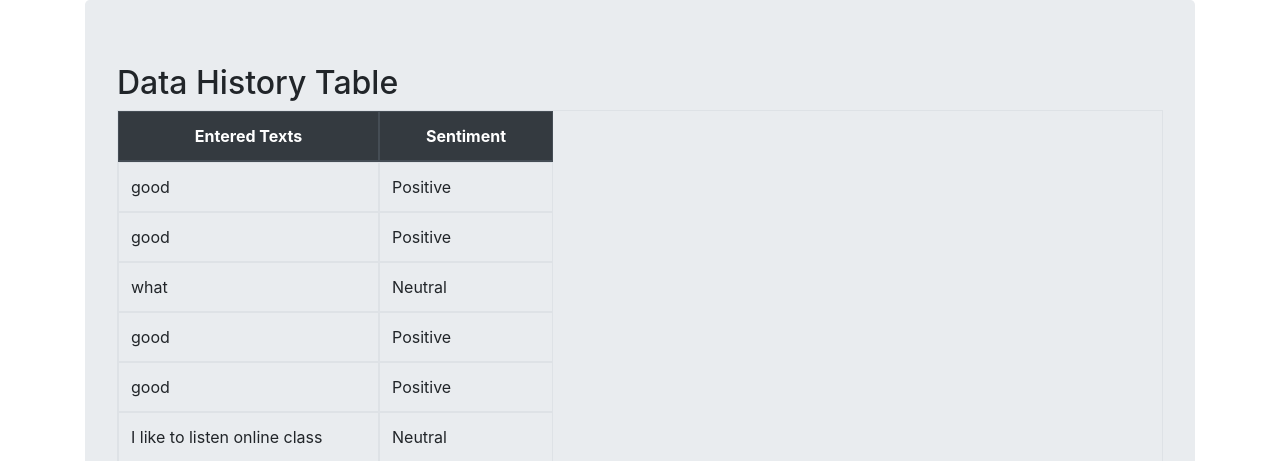
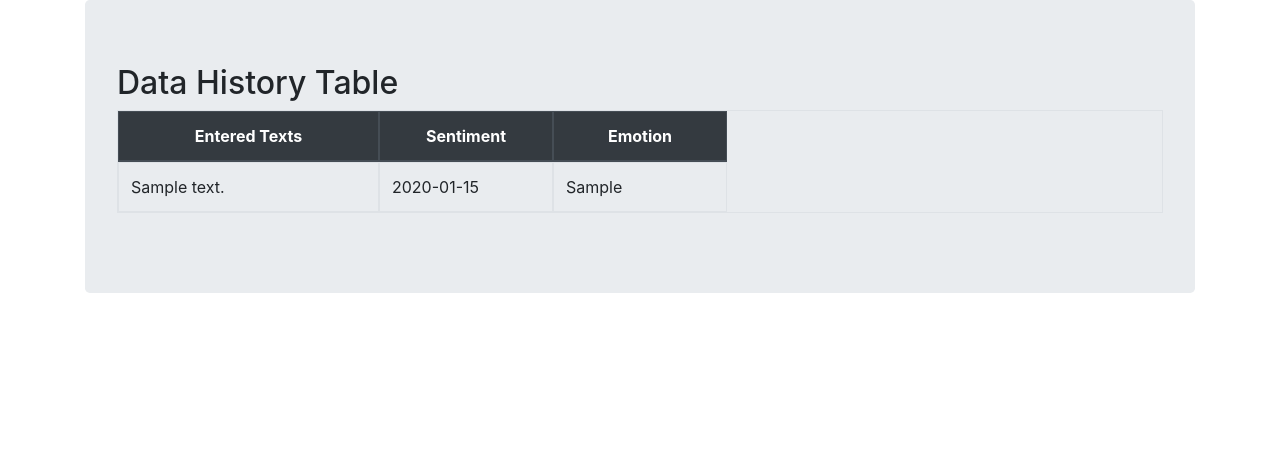
Before and after one commit to CYKillerBee/SentimentAnalyzer, a Flask app: page /data in a window 1280 px wide. Shown: the part 56-517 px from the top of the page. After the commit the page ends 349 px from the top, so only its background shows below. Run offline with Flask 2, Linux system fonts and the light colour scheme; data comes from the database, SQL or seed files in the repository; tables that the repository leaves empty hold one stand-in row (values such as "Sample post"); parts of the project's set-up code (start-up, migrations or seed data) failed here and were passed over; some libraries are stand-ins or nearby versions.

Commit message:
added further text preprocessing and testing emotion detection

```diff
--- a/app.py
+++ b/app.py
@@ -1,15 +1,17 @@
 import pandas as pd
 from flask import Flask, render_template, request
-from sentiment_process import clean_text
+from sentiment_process import clean_text, lemma, pos_tag
 import pickle
 import sqlite3
+import text2emotion as te
 
 app = Flask(__name__)
 
 conn = sqlite3.connect('database.db')
 print("The database is accessed successfully")
 
-conn.execute("CREATE TABLE if not exists sentiment_db (id INTEGER PRIMARY KEY AUTOINCREMENT,text TEXT,sentiment TEXT)")
+conn.execute("CREATE TABLE if not exists sentiment_db (id INTEGER PRIMARY KEY AUTOINCREMENT,text TEXT,sentiment TEXT,"
+             "emotion TEXT)")
 print("Table created successfully")
 conn.close()
 
@@ -25,11 +27,13 @@
 
 @app.route('/result', methods=['POST'])
 def my_form_post():
-    global conn, label
+    global conn, label, emotion
     text = request.form['text']
     print('Text: ', text)
     cleaned_text = clean_text.text_cleaner(text)
-    test_bag = vectorized.transform([cleaned_text]).toarray()
+    pos_text = pos_tag.token_stop_pos(cleaned_text)
+    lemma_text = lemma.lemma_text(pos_text)
+    test_bag = vectorized.transform([lemma_text]).toarray()
     prediction = model.predict(test_bag)
     print('Prediction: ', prediction)
     if prediction == ['Positive']:
@@ -38,13 +42,27 @@
         label = 'Negative'
     else:
         label = 'Neutral'
+    emotion_list = te.get_emotion(lemma_text)
+    print('Emotions: ', emotion_list)
+    emotion_final = max(emotion_list, key=emotion_list.get)
+    if emotion_final == 'Happy':
+        emotion = 'Happy'
+    elif emotion_final == 'Angry':
+        emotion = 'Angry'
+    elif emotion_final == 'Surprise':
+        emotion = 'Surprise'
+    elif emotion_final == 'Sad':
+        emotion = 'Sad'
+    elif emotion_final == 'Fear':
+        emotion = 'Fear'
+    print('Final Emotion: ', emotion_final)
+
     try:
         conn = sqlite3.connect('database.db')
         cur = conn.cursor()
-        cur.execute("INSERT INTO sentiment_db(text,sentiment) VALUES (?,?)", (text, label))
+        cur.execute("INSERT INTO sentiment_db(text,sentiment,emotion) VALUES (?,?,?)", (text, label, emotion))
         conn.commit()
-        feedback_id = cur.lastrowid
-        return render_template('result.html', text=text, result=label, feedback_id=feedback_id)
+        return render_template('result.html', text=text, result=label, emotion=emotion)
     except:
         print("Error detected")
         conn.rollback()
--- a/sentiment_process/clean_text.py
+++ b/sentiment_process/clean_text.py
@@ -1,6 +1,5 @@
 import re
 import string
-
 
 def text_cleaner(textData):
     # remove tab, new line, ans back slice
@@ -22,4 +21,5 @@
     # remove multiple whitespace into single whitespace
     textData = re.sub('\s+', ' ', textData)
 
+
     return textData
--- a/templates/data.html
+++ b/templates/data.html
@@ -41,6 +41,7 @@
                 <tr class="d-flex">
                   <th class="col-sm-3">Entered Texts</th>
                   <th class="col-sm-2">Sentiment</th>
+                    <th class="col-sm-2">Emotion</th>
                 </tr>
               </thead>
              <tbody>
@@ -48,6 +49,7 @@
                 <tr class="d-flex">
                   <td class="col-sm-3">{{rows["text"] }}</td>
                    <td class="col-sm-2">{{ rows["sentiment"] }}</td>
+                    <td class="col-sm-2">{{ rows["emotion"] }}</td>
                 </tr>
             {% endfor %}
             </tbody>
--- a/templates/result.html
+++ b/templates/result.html
@@ -19,7 +19,7 @@
             <div class="collapse navbar-collapse" id="navbarSupportedContent">
                 <ul class="navbar-nav mr-auto">
                     <li class="nav-item active">
-                        <a class="nav-link" href="{{ url_for('homepage') }}">Home <span class="sr-only">(current)</span></a>
+                        <a class="nav-link active" href="{{ url_for('homepage') }}">Home <span class="sr-only">(current)</span></a>
                     </li>
                     <li class="nav-item">
                         <a class="nav-link" href="{{ url_for('view_analysis') }}">Analysis</a>
@@ -41,7 +41,9 @@
                {% elif result=='Negative' %}
                <img src="{{url_for('static',filename='negative-emoji.png')}}"/>
                {% endif %}
+                <h2 class="output">Emotions: {{emotion}}</h2>
                </div>
+
 
         </div>
 
```
Also changed, not shown: sentiment_process/lemma.py (added, +17 -0 lines), sentiment_process/pos_tag.py (added, +18 -0 lines), database.db.
